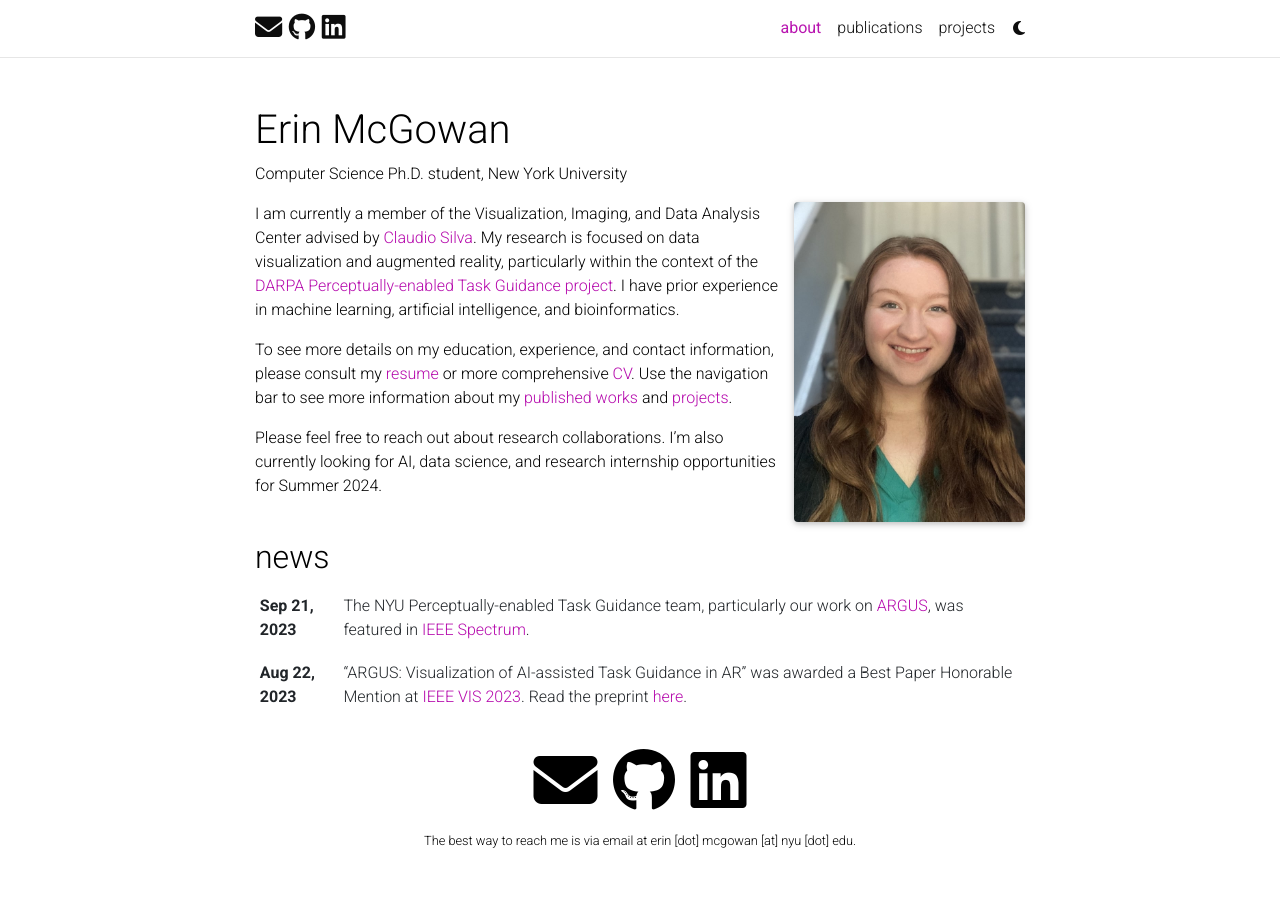
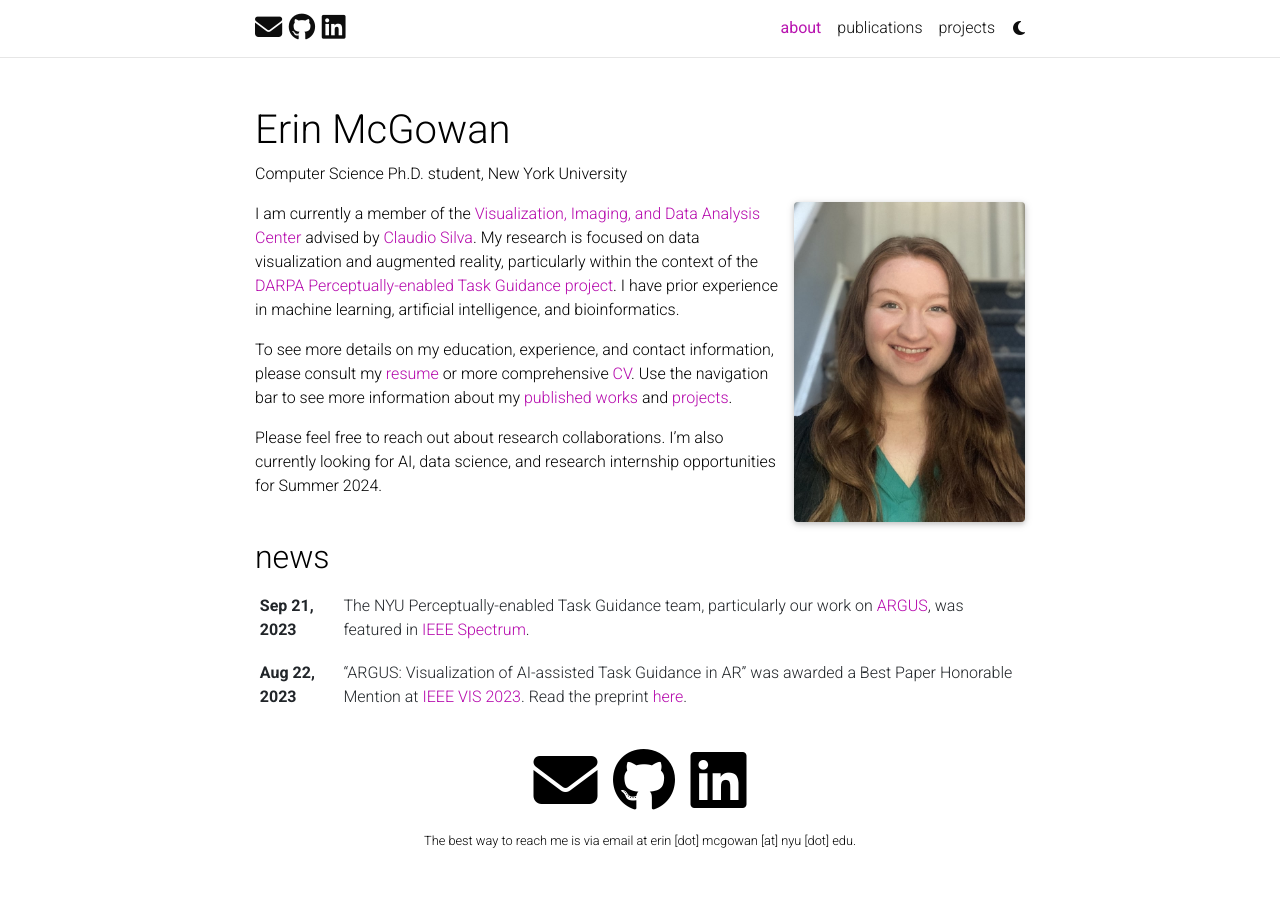
Before and after one commit to egm68/egm68.github.io, a Jekyll site: the page built from _pages/about.md, in a window 1280 px wide. Built offline with Jekyll 4.4.1, drawn with Linux system fonts in a browser that asks for light colours; full-size pictures stand in for the smaller copies a plugin makes; comment, search, counter and statistics services are not loaded; a style sheet for code colours, icons or effects is not loaded; some of the changed lines change nothing that is shown.

Commit message:
update bio 2

```diff
--- a/_pages/about.md
+++ b/_pages/about.md
@@ -19,7 +19,7 @@
 social: true  # includes social icons at the bottom of the page
 ---
 
-I am currently a member of the Visualization, Imaging, and Data Analysis Center advised by [Claudio Silva](https://ctsilva.github.io/). My research is focused on data visualization and augmented reality, particularly within the context of the [DARPA Perceptually-enabled Task Guidance project](https://www.darpa.mil/program/perceptually-enabled-task-guidance). I have prior experience in machine learning, artificial intelligence, and bioinformatics.
+I am currently a member of the [Visualization, Imaging, and Data Analysis Center](https://vida.engineering.nyu.edu/) advised by [Claudio Silva](https://ctsilva.github.io/). My research is focused on data visualization and augmented reality, particularly within the context of the [DARPA Perceptually-enabled Task Guidance project](https://www.darpa.mil/program/perceptually-enabled-task-guidance). I have prior experience in machine learning, artificial intelligence, and bioinformatics.
 
 To see more details on my education, experience, and contact information, please consult my [resume](https://egm68.github.io/cv/) or more comprehensive [CV](https://egm68.github.io/cv/). Use the navigation bar to see more information about my [published works](https://egm68.github.io/publications/) and [projects](https://egm68.github.io/repositories/).
 
```
